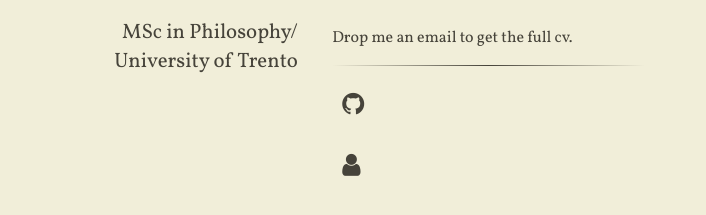
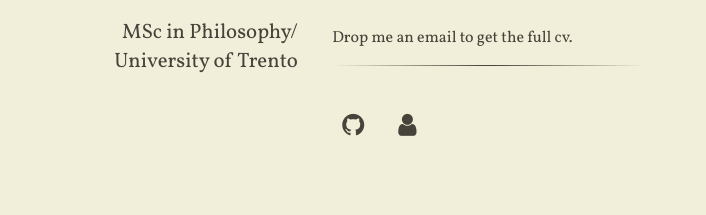
Before and after one commit to rs2/anbasile.github.io, a Jekyll site: the page built from index.html, in a window 1280 px wide. Shown: the part 297-512 px from the top of the page, without its empty margins (335-1041 px from the left). Built offline with Jekyll 4.4.1, drawn with Linux system fonts in a browser that asks for light colours; nearby versions of some CDN libraries.

Commit message:
Update content.html

```diff
--- a/_includes/content.html
+++ b/_includes/content.html
@@ -9,13 +9,12 @@
 
 <hr />
 
-<div id="social">
-<ul>
-  <li class="main-list-item">
+<ul class="fa main-list">
+  <li class="main-list-item" style="float:left">
     <span class="fa fa-github fa-lg main-list-item-icon"></span>
     <a href="https://github.com/anbasile"></a>
   </li>
-  <li class="main-list-item">
+  <li class="main-list-item" style="float:left">
     <span class="fa fa-user fa-lg main-list-item-icon"></span>
     <a href="mailto:angelobasile@yandex.ru"></a>
   </li>
```
